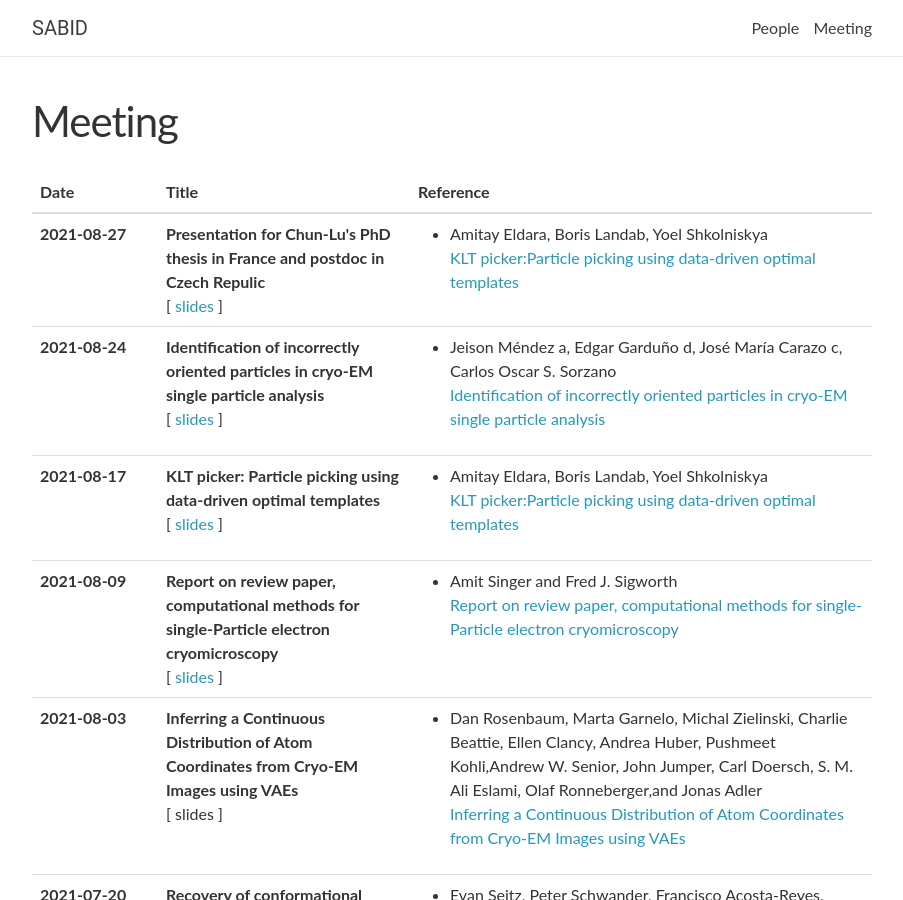
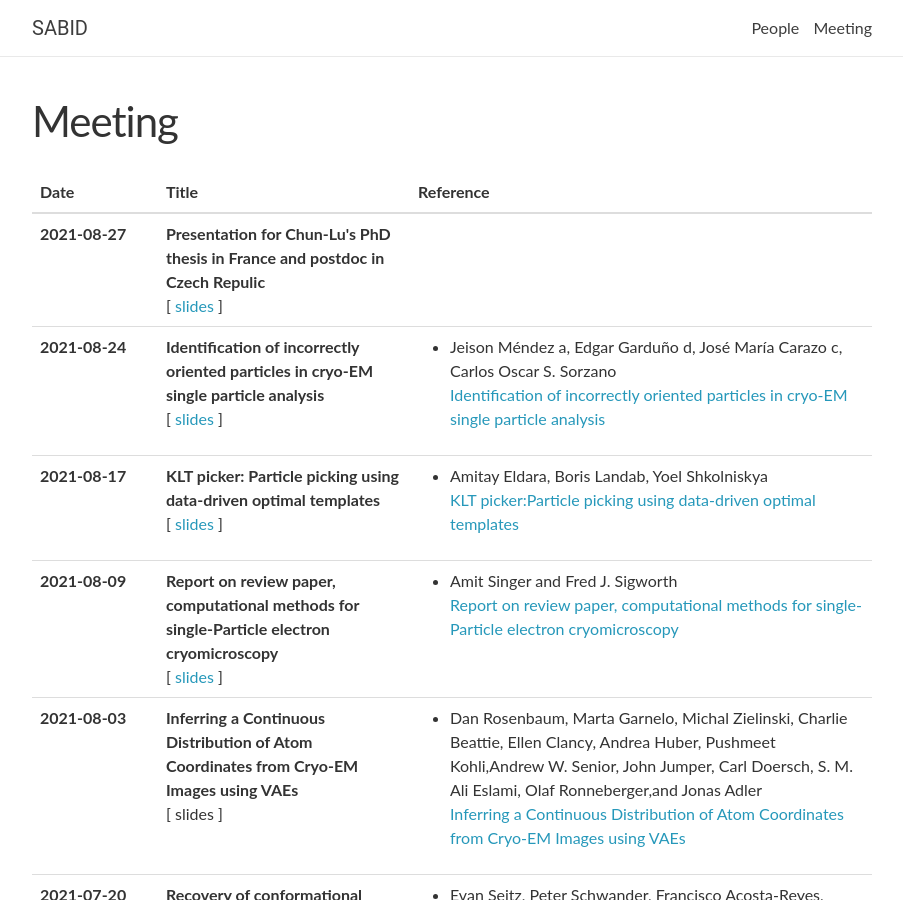
Before and after one commit to sabid-cryoem/sabid-cryoem.github.io, a Jekyll site: the page built from _pages/meeting.md, in a window 1280 px wide and 900 px high. Shown: the whole window, without its empty margins (188-1091 px from the left). Built offline with Jekyll 4.4.1, drawn with Linux system fonts in a browser that asks for light colours; nearby versions of some CDN libraries; comment, search, counter and statistics services are not loaded.

Commit message:
update meeting

```diff
--- a/_data/meeting.yml
+++ b/_data/meeting.yml
@@ -4,8 +4,6 @@
   slides: <a href="/assets/slides/Presentation.pdf" download="Presentation.pdf">slides</a>
   notes:
   readings:
-    - Amitay Eldara, Boris Landab, Yoel Shkolniskya </br>
-      <a href="/assets/reference/KLT_picker.pdf" target="blank">KLT picker:Particle picking using data-driven optimal templates</a>
 
 - date: 2021-08-24
   title: >
```
